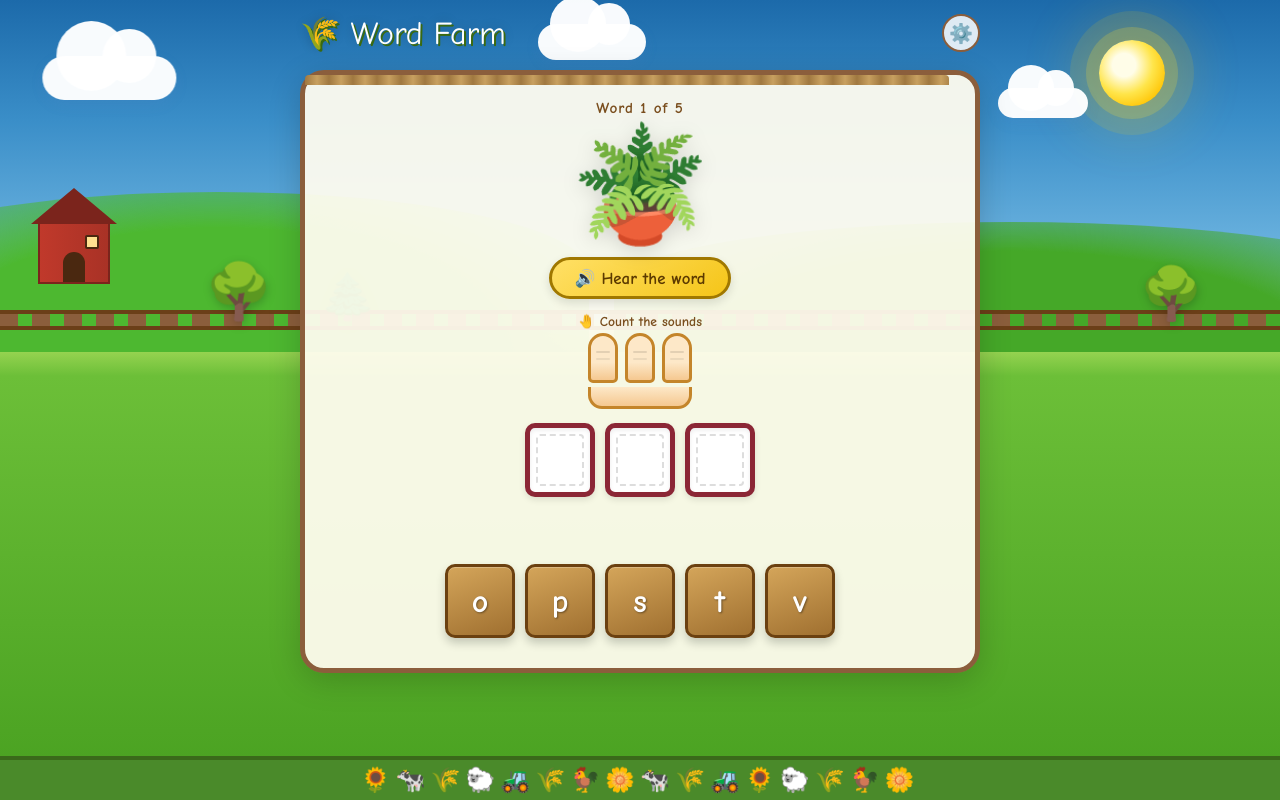
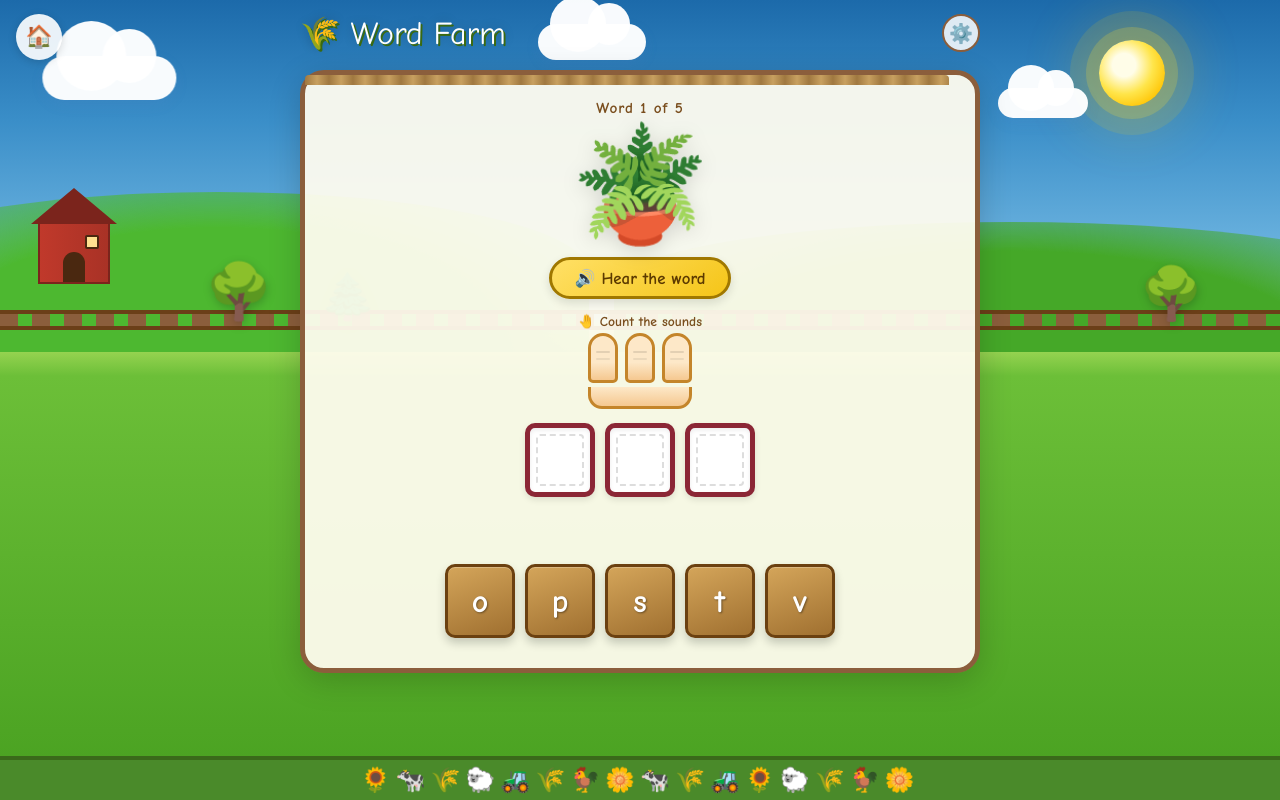
Before and after one commit to Needlemind/Colours, a plain HTML site: page games/phonics/index.html in a window 1280 px wide. Drawn offline with Linux system fonts and the light colour scheme.

Commit message:
Add home button to phonics game

```diff
--- a/games/phonics/index.html
+++ b/games/phonics/index.html
@@ -6,6 +6,25 @@
   <title>Word Farm</title>
   <style>
     * { box-sizing: border-box; margin: 0; padding: 0; }
+
+    #home-btn {
+      position: fixed;
+      top: 14px;
+      left: 16px;
+      background: rgba(255,255,255,0.9);
+      border: none;
+      border-radius: 50%;
+      width: 46px;
+      height: 46px;
+      font-size: 22px;
+      cursor: pointer;
+      z-index: 20;
+      display: flex;
+      align-items: center;
+      justify-content: center;
+      box-shadow: 0 2px 8px rgba(0,0,0,0.15);
+      text-decoration: none;
+    }
 
     body {
       font-family: 'Comic Sans MS', 'Chalkboard SE', 'Marker Felt', cursive;
@@ -484,6 +503,7 @@
 </head>
 <body>
 
+<a href="../../" id="home-btn" aria-label="Home">&#127968;</a>
 <div id="celebrate"></div>
 <div id="tractor-wrap">🚜</div>
 
```
